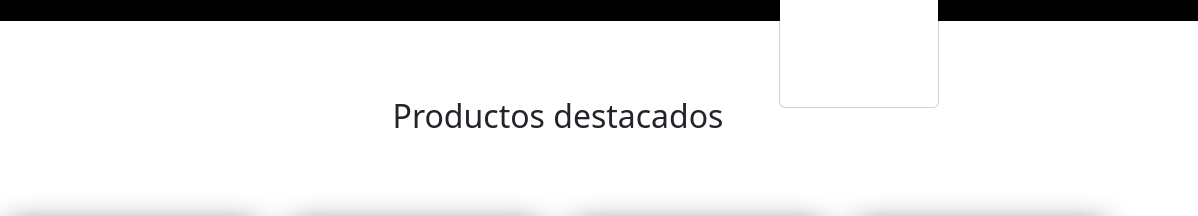
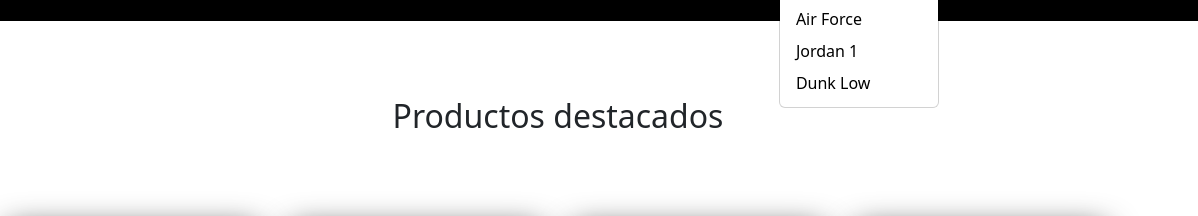
Before and after one commit to diedelachaux12/SegundaEntregaDelachaux, a plain HTML site: page index.html in a window 1280 px wide. Both pictures are taken after a click on the button "Shop". Shown: the part 59-275 px from the top of the page, 82-1280 px from the left. Drawn offline with nearby package versions, Linux system fonts and the light colour scheme.

Commit message:
Solucionado desplegable color negro

```diff
--- a/css/style.css
+++ b/css/style.css
@@ -27,6 +27,7 @@ gap: 15px;
 .items-navegador a{
   text-decoration: none;
   color: white;
+
 }
 
 .custom-button { background: black;
@@ -37,8 +38,13 @@ color: white; }
 
 
 }
+.drop-btn{
+  color: black;
+}
+.dropdown-menu li a{
+  color: black;
 
-
+}
 
 
 @media (max-width: 768px){
--- a/index.html
+++ b/index.html
@@ -28,9 +28,9 @@
                       Shop
                     </button>
                     <ul class="dropdown-menu">
-                      <li><a class="dropdown-item" href="./pages/airforce1.html">Air Force</a></li>
-                      <li><a class="dropdown-item" href="#">Jordan 1</a></li>
-                      <li><a class="dropdown-item" href="#">Dunk Low</a></li>
+                      <li><a class="dropdown-item drop-btn" href="./pages/airforce1.html">Air Force</a></li>
+                      <li><a class="dropdown-item drop-btn" href="#">Jordan 1</a></li>
+                      <li><a class="dropdown-item drop-btn" href="#">Dunk Low</a></li>
                     </ul>
                   </div>
 
```
